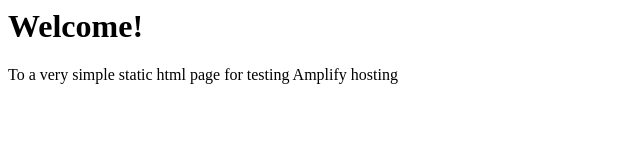
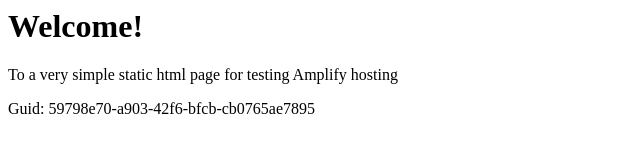
Before and after one commit to aws-aemilia-arn/Github-PR-Commit-Integration-Test-DoNotTouch-Gith-OKSLNVO2-v1-prod-eu-north-1, a website: page src/index.html in a window 1280 px wide. Shown: the whole page, without its empty margins (0-640 px from the left). Drawn offline with Linux system fonts and the light colour scheme.

Commit message:
commit from integ tests

```diff
--- a/src/index.html
+++ b/src/index.html
@@ -1,3 +1,5 @@
+
+
 <html lang="en">
 
 <head>
@@ -10,6 +12,6 @@
 <body>
     <h1>Welcome!</h1>
     <p>To a very simple static html page for testing Amplify hosting</p>
-</body>
+    <p>Guid: 59798e70-a903-42f6-bfcb-cb0765ae7895</p></body>
 
 </html>
```
